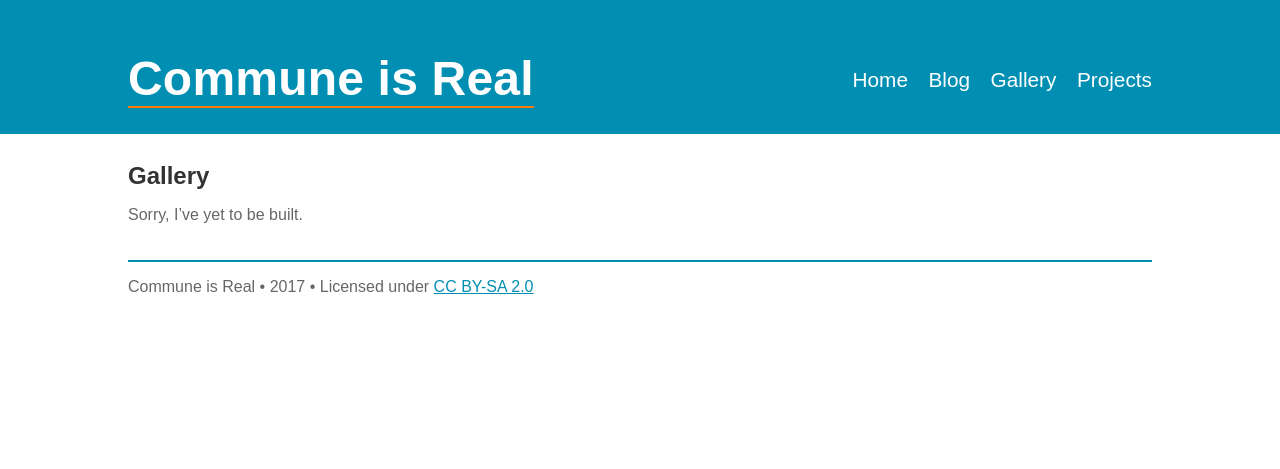
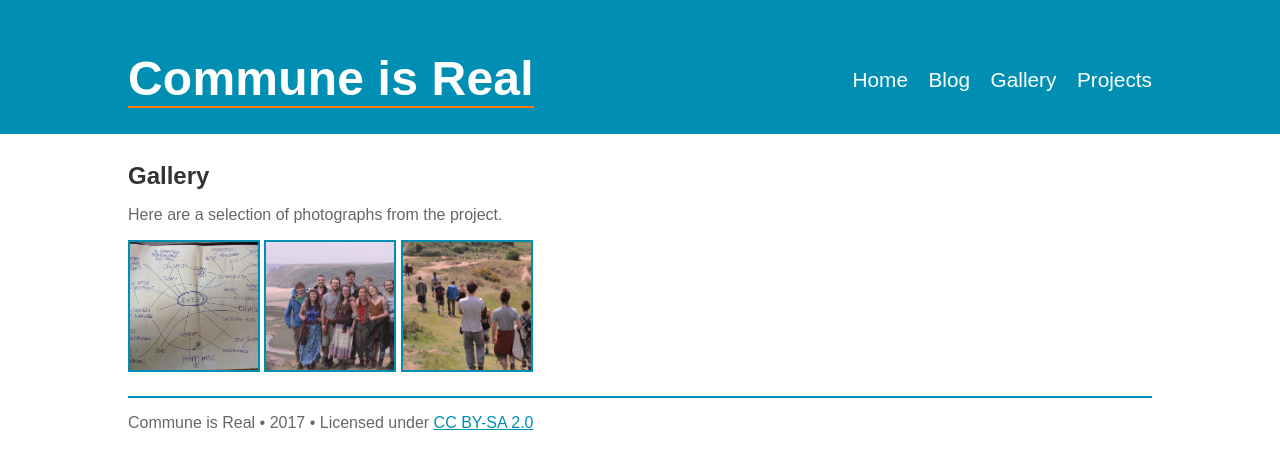
Before and after one commit to PieceOfEarth/pieceofearth.github.io, a Jekyll site: the page built from gallery.md, in a window 1280 px wide. Shown: the top 469 px of the page. Built offline with Jekyll 4.4.1, drawn with Linux system fonts in a browser that asks for light colours; some web fonts are replaced.

Commit message:
Add MVP gallery

```diff
--- a/_config.yml
+++ b/_config.yml
@@ -16,3 +16,8 @@ gems:
  - jekyll-seo-tag
  - jekyll-sitemap
 permalink: pretty
+defaults:
+  - scope:
+      path: "assets/images"
+    values:
+      image: true
--- a/_includes/style.css
+++ b/_includes/style.css
@@ -124,10 +124,35 @@ header {
   font-style: italic;
 }
 
-.content img {
+.content .img-container img {
   max-height: 30em;
   max-width: 100%;
   height: auto;
+}
+
+.content .img-thumb {
+  display: inline-block;
+  position: relative;
+  width: 8em;
+  height: 8em;
+  overflow: hidden;
+  border: 2px solid #008FB2;
+  transition: all 0.2s;
+  background-color: rgba(0, 0, 0, 0.05);
+}
+.content .img-thumb:hover {
+  border: 2px solid #FF7A00;
+}
+
+.content .img-thumb img {
+  position: absolute;
+  left: 50%;
+  top: 50%;
+  height: 100%;
+  width: auto;
+  -webkit-transform: translate(-50%,-50%);
+  -ms-transform: translate(-50%,-50%);
+  transform: translate(-50%,-50%);
 }
 
 .content h1 {
--- a/gallery.md
+++ b/gallery.md
@@ -4,4 +4,14 @@ permalink: 'gallery/'
 title: 'Gallery'
 ---
 
-Sorry, I've yet to be built.
+Here are a selection of photographs from the project.
+
+{% assign image_files = site.static_files | where: "image", true %}
+
+{% for img in image_files %}
+  <div class="img-thumb">
+    <a href="{{ img.path }}">
+      <img src="{{ img.path }}" />
+    </a>
+  </div>
+{% endfor %}
```
Also changed, not shown: _posts/2017-05-06-sandy-lane.md (+2 -2 lines), assets/images/purpose-mind-map.jpg (added), assets/images/sandy-lane.jpg (renamed from assets/sandy-lane/group.jpg), assets/images/walk.jpg (added), 2 other files.
